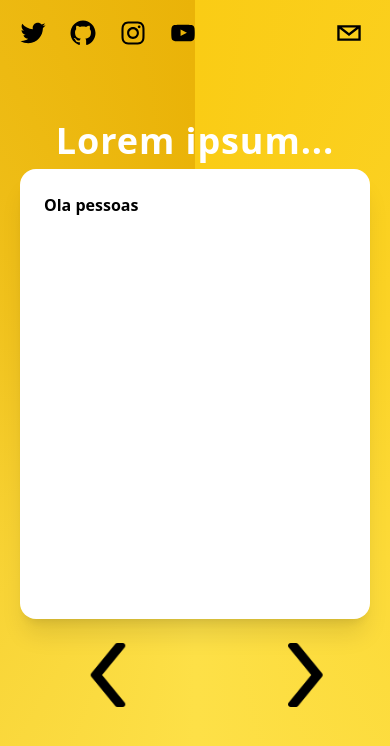
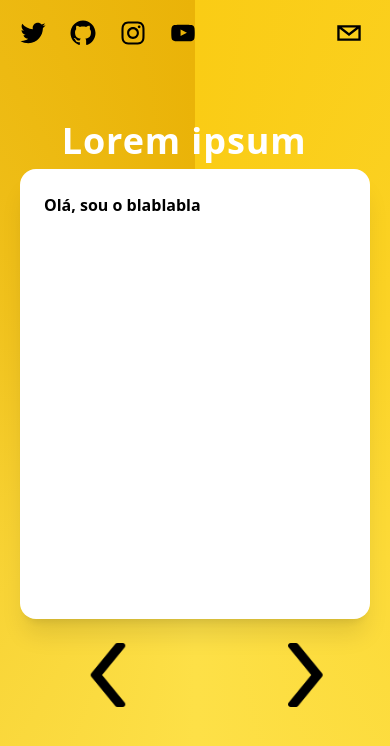
Before and after one commit to DovahKiinCat/SimpleSlideView, a Next.js app: page / in a window 390 px wide. Shown: the top 746 px of the page. Built offline with nearby package versions, Linux system fonts and the light colour scheme.

Commit message:
Mobile Test

```diff
--- a/components/body.tsx
+++ b/components/body.tsx
@@ -1,7 +1,7 @@
 import Image from 'next/image'
 import { motion } from "framer-motion"
 import { textslide } from "../constants"
-import { text } from 'stream/consumers'
+import Typewriter from 'typewriter-effect'
 import {useState} from "react"
 
 export default function Body() {
@@ -28,7 +28,14 @@ export default function Body() {
                     transition={{ delay: 0.25 }}
                 >
                     <section className='font-bold text-white text-4xl tracking-wide p-2 text-center sm:text-left sm:text-4xl '>
-                        <h1>Lorem ipsum...</h1>
+                        <h1><Typewriter
+                            options={{
+                                strings: ["Lorem ipsum", "Lorem ipsum"],
+                                autoStart: true,
+                                loop: true
+                            }}
+                            />
+                        </h1>
                     </section>
                 </motion.div>
 
--- a/constants/index.js
+++ b/constants/index.js
@@ -15,7 +15,7 @@ export const Icons = {
 }
 
 export const textslide = [
-    "Ola pessoas",
+    "Olá, sou o blablabla",
     "Teste texto 2",
     "Como estao?",
     "Hehe funcionou",
--- a/package.json
+++ b/package.json
@@ -20,7 +20,8 @@
     "react": "18.2.0",
     "react-dom": "18.2.0",
     "react-social-icons": "^5.15.0",
-    "typescript": "4.9.4"
+    "typescript": "4.9.4",
+    "typewriter-effect": "^2.19.0"
   },
   "devDependencies": {
     "autoprefixer": "^10.4.13",
```
Also changed, not shown: 1 other file (tests, documents, lock files or other folders).
